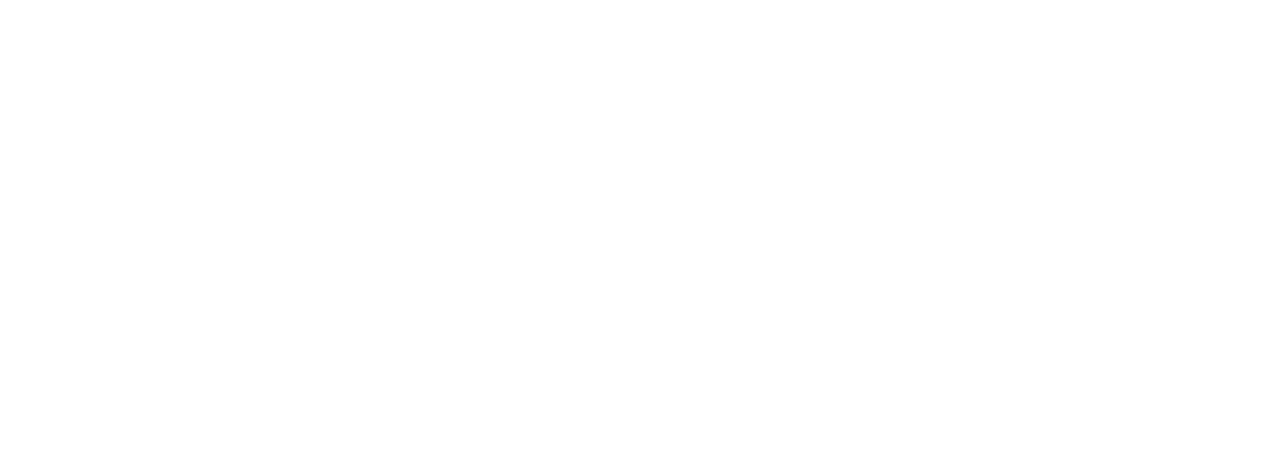
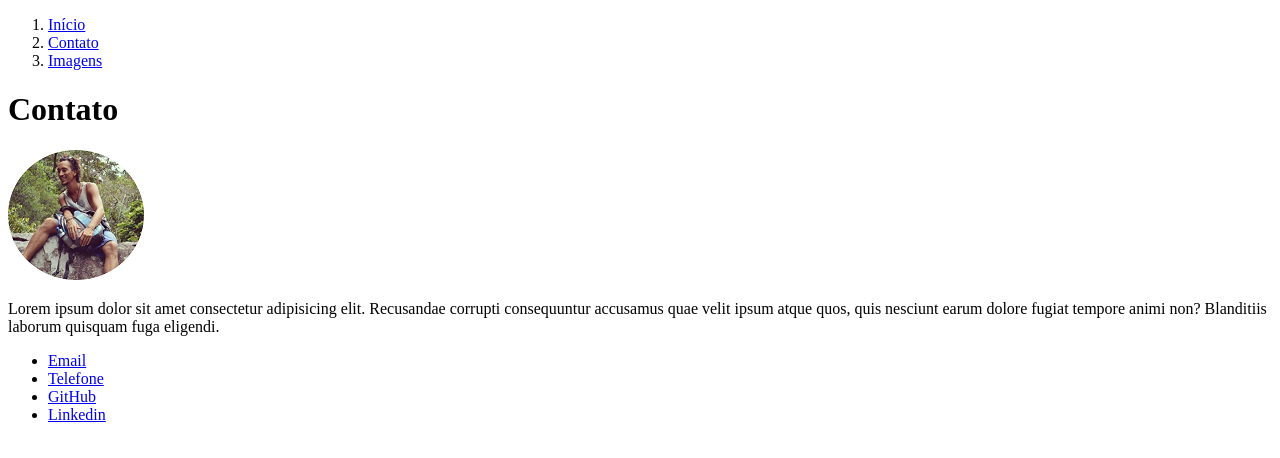
Before and after one commit to murillocosta/letscode-frontend-estatico, a plain HTML site: page exercicios-propostos/exercicio-navegacao/contato.html in a window 1280 px wide. Drawn offline with Linux system fonts and the light colour scheme.

Commit message:
exercicio 2 finalizado

```diff
--- a/exercicios-propostos/exercicio-navegacao/contato.html
+++ b/exercicios-propostos/exercicio-navegacao/contato.html
@@ -1,12 +1,36 @@
 <!DOCTYPE html>
 <html lang="pt-br">
+
 <head>
     <meta charset="UTF-8">
     <meta http-equiv="X-UA-Compatible" content="IE=edge">
     <meta name="viewport" content="width=device-width, initial-scale=1.0">
     <title>Contato - Exercício de Navegação</title>
 </head>
+
 <body>
+    <nav>
+        <ol>
+            <li><a href="./index.html">Início</a></li>
+            <li><a href="./contato.html">Contato</a></li>
+            <li><a href="./files/imagens.html">Imagens</a></li>
+        </ol>
+    </nav>
 
+    <h1>Contato</h1>
+
+    <p><img src="./files/avatar.png" alt="Foto de perfil"></p>
+
+    <p>Lorem ipsum dolor sit amet consectetur adipisicing elit. Recusandae corrupti consequuntur accusamus quae velit
+        ipsum atque quos, quis nesciunt earum dolore fugiat tempore animi non? Blanditiis laborum quisquam fuga
+        eligendi.</p>
+
+    <ul>
+        <li><a href="mailto:murillo.costa@live.com">Email</a></li>
+        <li><a href="tel:+5571983564803">Telefone</a></li>
+        <li><a href="https://github.com/murillocosta" target="_blank">GitHub</a></li>
+        <li><a href="https://www.linkedin.com/in/murillo-de-alencar-8b198b21a/" target="_blank">Linkedin</a></li>
+    </ul>
 </body>
+
 </html>
```
Also changed, not shown: exercicios-propostos/exercicio-navegacao/files/imagens.html (+23 -0 lines), exercicios-propostos/exercicio-navegacao/index.html (+18 -1 lines), exercicios-propostos/exercicio-navegacao/files/avatar.png (added), exercicios-propostos/exercicio-navegacao/files/ifoodBackgroundMobile.png (added), exercicios-propostos/exercicio-navegacao/files/letscodeifood.jpg (added).
